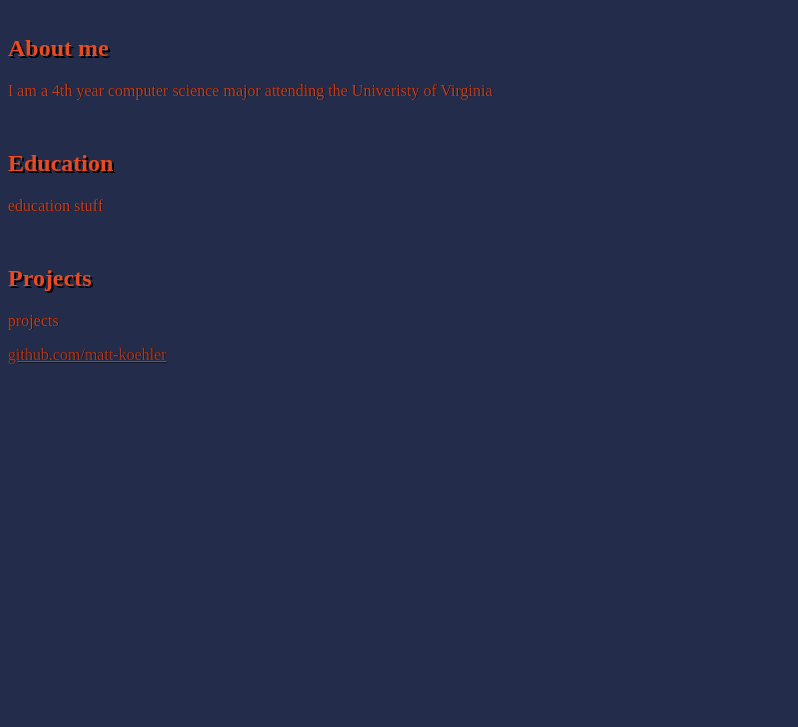
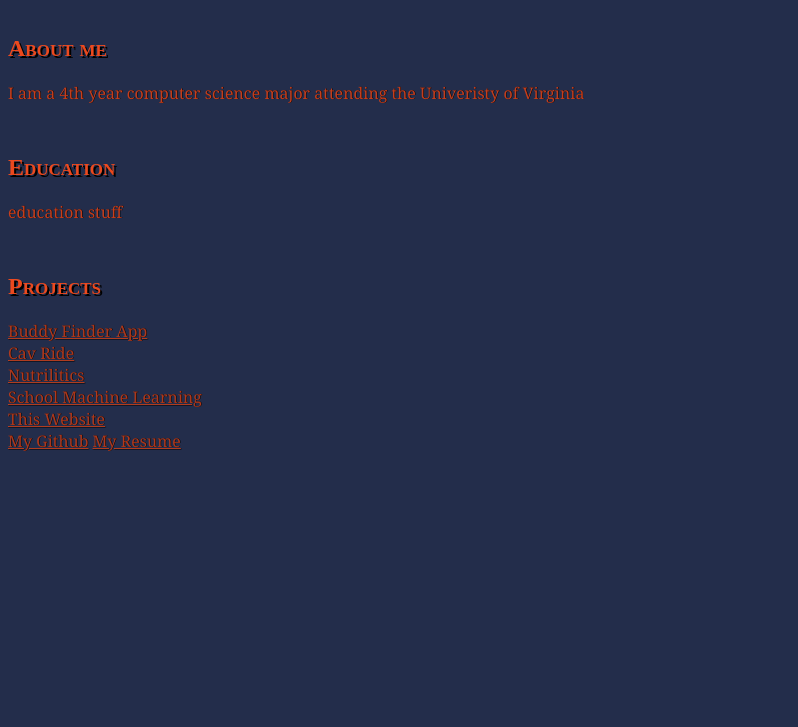
Before and after one commit to matt-koehler/matt-koehler.github.io, a plain HTML site: page index.html in a window 1280 px wide. Shown: the part 73-800 px from the top of the page, without its empty margins (0-798 px from the left). Drawn offline with Linux system fonts and the light colour scheme.

Commit message:
small update

```diff
--- a/index.html
+++ b/index.html
@@ -13,8 +13,23 @@
         <h2>Education</h2>
         <p>education stuff</p>
         <h2>Projects</h2>
-        <p>projects</p>
+        <div>
+        <a href="https://github.com/matt-koehler/CS3240-app">Buddy Finder App</a>
+        </div>
+        <div>
+        <a href="https://github.com/matt-koehler/cavride">Cav Ride</a>
+        </div>
+        <div>
+            <a href="https://github.com/matt-koehler/Nutrilitics-Final">Nutrilitics</a>
+        </div>
+        <div>
+            <a href="https://github.com/matt-koehler/schoolML">School Machine Learning</a>
+        </div>
+        <div>
+            <a href="https://github.com/matt-koehler/matt-koehler.github.io">This Website</a>
+        </div>
     </body>
 
-    <a href="https://github.com/matt-koehler">github.com/matt-koehler</a>
+    <a href="https://github.com/matt-koehler">My Github</a>
+    <a href="Matt_K_Resume.pdf">My Resume</a>
 </html>
--- a/style.css
+++ b/style.css
@@ -7,12 +7,15 @@ h1 {
     animation-name: changeh;
     animation-duration: 2s;
     text-shadow: 2px 2px black;
+    font-variant: small-caps;
+
     color:rgba(248, 76, 30, 1);
 }
 h2 {
     margin-top: 50px;
     animation-name: changeh;
     animation-duration: 4s;
+    font-variant: small-caps;
     text-shadow: 2px 2px black;
     color:rgba(248, 76, 30, .95);
 }
@@ -20,12 +23,14 @@ p{
     animation-name: change;
     animation-duration: 6s;
     font-size: 16px;
+    font-family: Georgia, serif;
     text-shadow: .5px .5px black;
     color:rgba(248, 76, 30, .8);
 }
 a{
     animation-name: change;
     animation-duration: 6s;
+    font-family: Georgia, serif;
     text-shadow: .5px .5px black;
     color:rgba(248, 76, 30, .7);
 }
```
Also changed, not shown: 1 other file.
